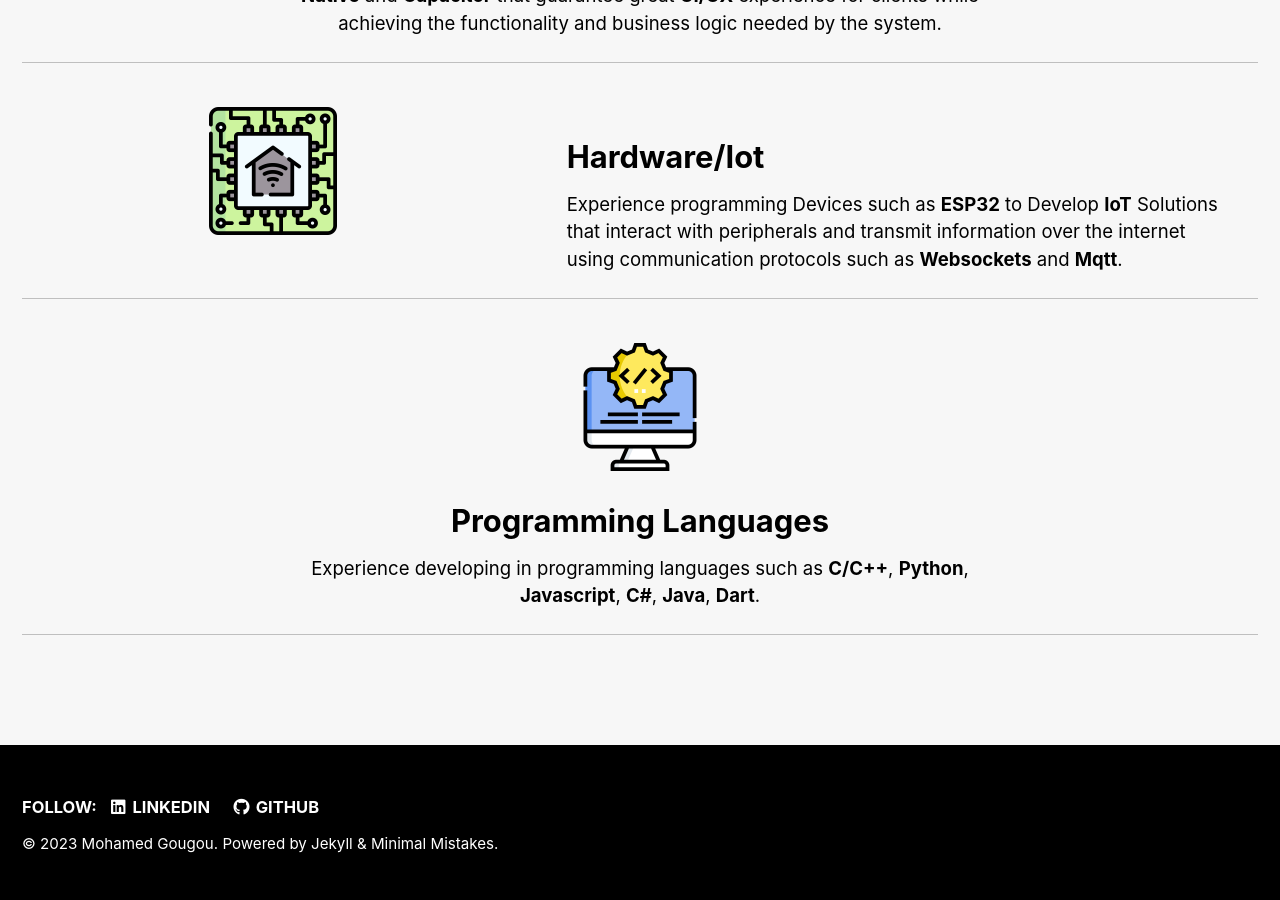
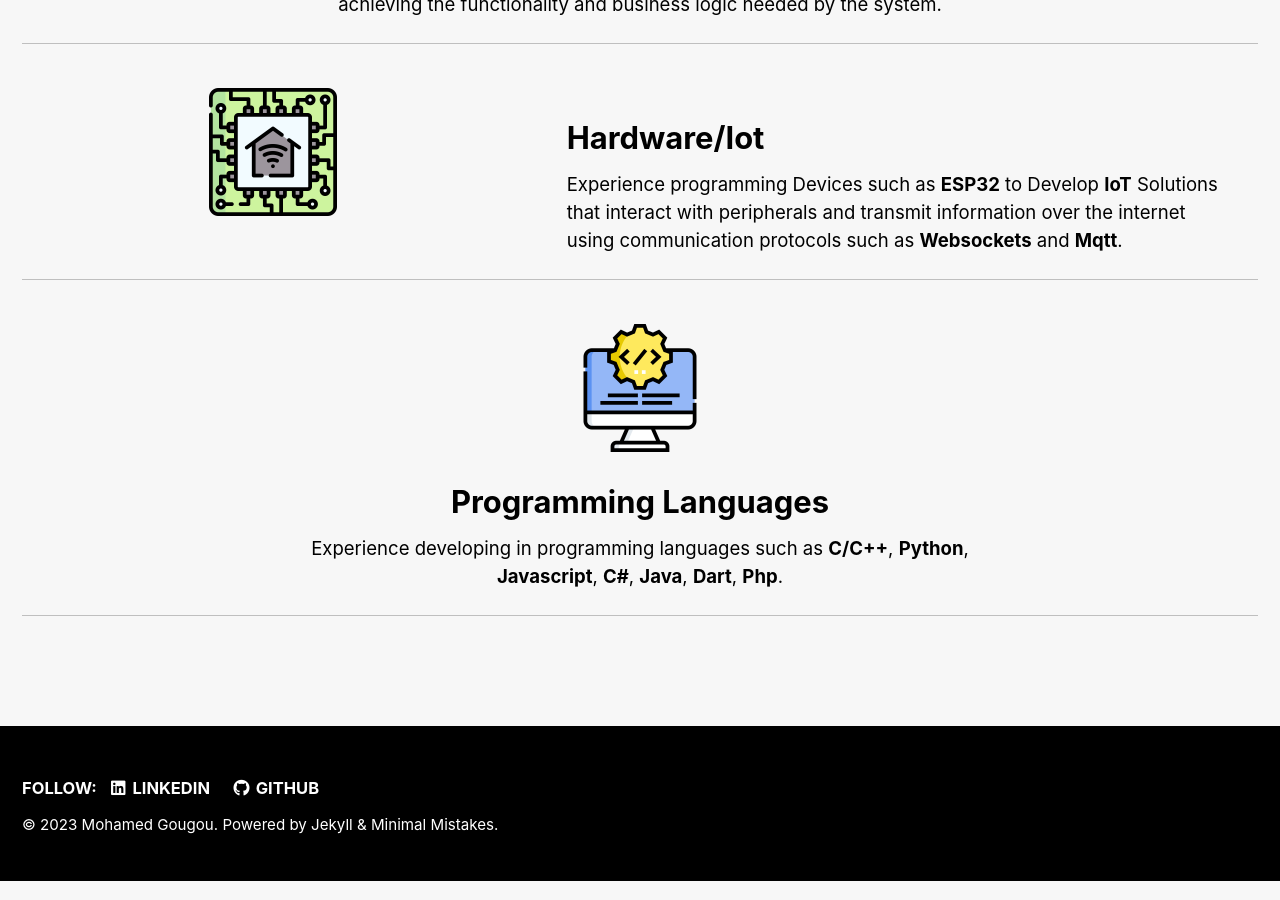
Before and after one commit to roboknight5/roboknight5.github.io, a Jekyll site: the page built from index.md, in a window 1280 px wide and 900 px high, scrolled down 1442 px. Built offline with Jekyll 4.4.1, drawn with Linux system fonts in a browser that asks for light colours; cached includes are drawn as plain includes.

Commit message:
adjusted text

```diff
--- a/_config.yml
+++ b/_config.yml
@@ -122,12 +122,13 @@ author:
     # - label: "Facebook"
       # icon: "fab fa-fw fa-facebook-square"
       # url: "https://facebook.com/"
+    - label: "LinkedIn"
+      icon: "fab fa-fw fa-linkedin"
+      url: "https://www.linkedin.com/in/mohamed-gougou-4b441928b/"
     - label: "GitHub"
       icon: "fab fa-fw fa-github"
       url: "https://github.com/roboknight5"
-    - label: "LinkedIn"
-      icon: "fab fa-fw fa-linkedin"
-      url: "https://www.linkedin.com/in/mohamed-gougou-4b441928b/"
+
 
 # Site Footer
 footer:
--- a/index.md
+++ b/index.md
@@ -38,7 +38,7 @@ programming_languages:
   - image_path: /assets/images/ide.png
     alt: "placeholder image 2"
     title: "Programming Languages"
-    excerpt:  "Experience developing in programming languages such as **C/C++**, **Python**, **Javascript**, **C#**, **Java**, **Dart**."
+    excerpt:  "Experience developing in programming languages such as **C/C++**, **Python**, **Javascript**, **C#**, **Java**, **Dart**, **Php**."
 # frontend:
 #   - image_path: assets/images/unsplash-gallery-image-1-th.jpg
 #   alt: "placeholder image 1"
@@ -100,7 +100,7 @@ programming_languages:
 
 
 ## My Skills
-### Full-Stack Development
+# Full-Stack Development
 {% include my_feature_row id="fullstack" %}
 
 
```
